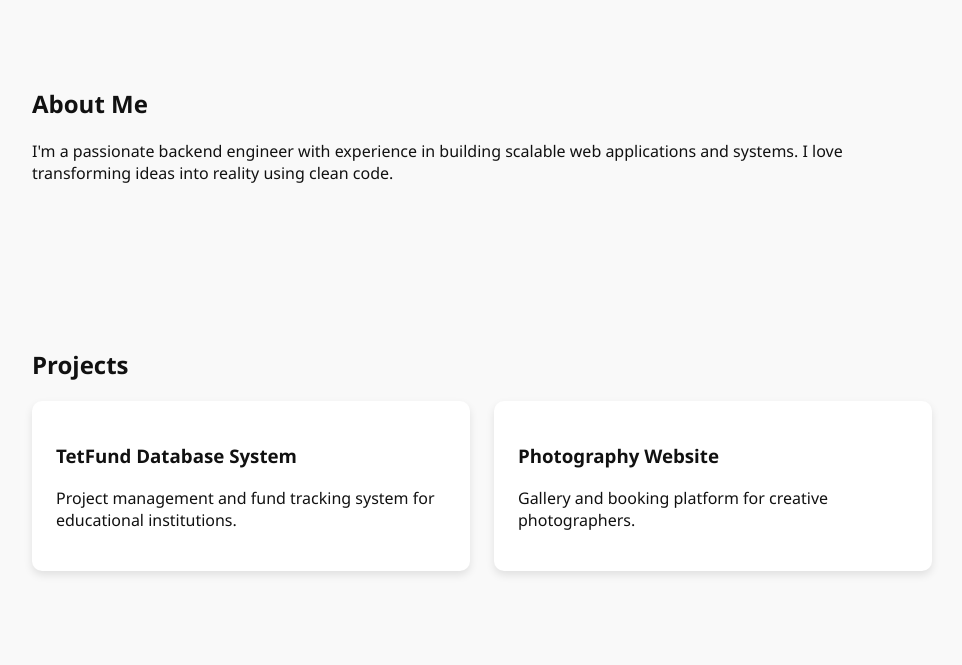
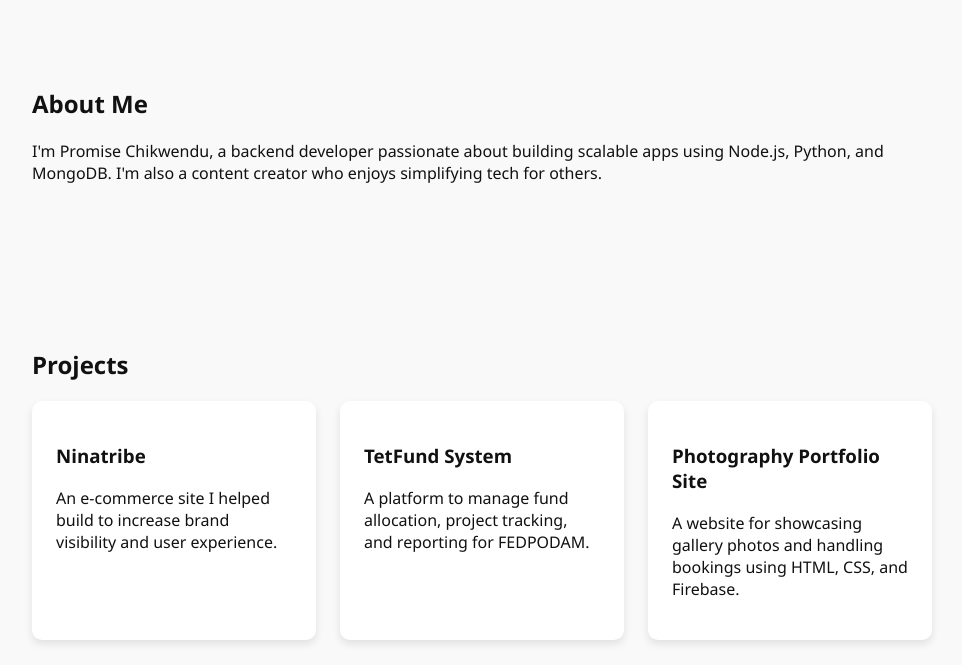
Before and after one commit to PromiseChikwendu/Portfolio, a plain HTML site: page index.html in a window 1280 px wide. Shown: the part 1075-1740 px from the top of the page, without its empty margins (158-1120 px from the left). Drawn offline with Linux system fonts and the light colour scheme.

Commit message:
Update index.html

```diff
--- a/index.html
+++ b/index.html
@@ -18,11 +18,12 @@
         <li><a href="#projects">Projects</a></li>
         <li><a href="#contact">Contact</a></li>
       </ul>
+      <button id="theme-toggle" class="btn-primary">Dark Mode</button>
     </nav>
   </header>
 
   <!-- Hero Section -->
-  <section id="hero">
+  <section id="hero" class="fade-in">
     <div class="hero-content">
       <h1>Hi, I'm Promise 👋</h1>
       <p>A Backend Developer & Content Creator</p>
@@ -31,31 +32,34 @@
   </section>
 
   <!-- About Section -->
-  <section id="about">
+  <section id="about" class="fade-in">
     <h2>About Me</h2>
     <p>
-      I'm a passionate backend engineer with experience in building scalable web applications and systems. I love transforming ideas into reality using clean code.
+      I'm Promise Chikwendu, a backend developer passionate about building scalable apps using Node.js, Python, and MongoDB. I'm also a content creator who enjoys simplifying tech for others.
     </p>
   </section>
 
   <!-- Projects Section -->
-  <section id="projects">
+  <section id="projects" class="fade-in">
     <h2>Projects</h2>
     <div class="project-list">
-      <!-- Sample project cards -->
       <div class="project-card">
-        <h3>TetFund Database System</h3>
-        <p>Project management and fund tracking system for educational institutions.</p>
+        <h3>Ninatribe</h3>
+        <p>An e-commerce site I helped build to increase brand visibility and user experience.</p>
       </div>
       <div class="project-card">
-        <h3>Photography Website</h3>
-        <p>Gallery and booking platform for creative photographers.</p>
+        <h3>TetFund System</h3>
+        <p>A platform to manage fund allocation, project tracking, and reporting for FEDPODAM.</p>
+      </div>
+      <div class="project-card">
+        <h3>Photography Portfolio Site</h3>
+        <p>A website for showcasing gallery photos and handling bookings using HTML, CSS, and Firebase.</p>
       </div>
     </div>
   </section>
 
   <!-- Contact Section -->
-  <section id="contact">
+  <section id="contact" class="fade-in">
     <h2>Contact Me</h2>
     <form class="contact-form">
       <input type="text" placeholder="Your Name" required />
@@ -70,5 +74,28 @@
     <p>&copy; 2025 Promise Chikwendu. All rights reserved.</p>
   </footer>
 
+  <!-- JavaScript -->
+  <script>
+    const toggleBtn = document.getElementById("theme-toggle");
+    toggleBtn.addEventListener("click", () => {
+      document.body.classList.toggle("dark");
+      toggleBtn.textContent = document.body.classList.contains("dark") ? "Light Mode" : "Dark Mode";
+    });
+
+    const faders = document.querySelectorAll('.fade-in');
+    const appearOptions = {
+      threshold: 0.1,
+      rootMargin: "0px 0px -50px 0px"
+    };
+    const appearOnScroll = new IntersectionObserver((entries, observer) => {
+      entries.forEach(entry => {
+        if (!entry.isIntersecting) return;
+        entry.target.classList.add('visible');
+        observer.unobserve(entry.target);
+      });
+    }, appearOptions);
+    faders.forEach(fader => appearOnScroll.observe(fader));
+  </script>
+
 </body>
-</html>
+  </html>
```
